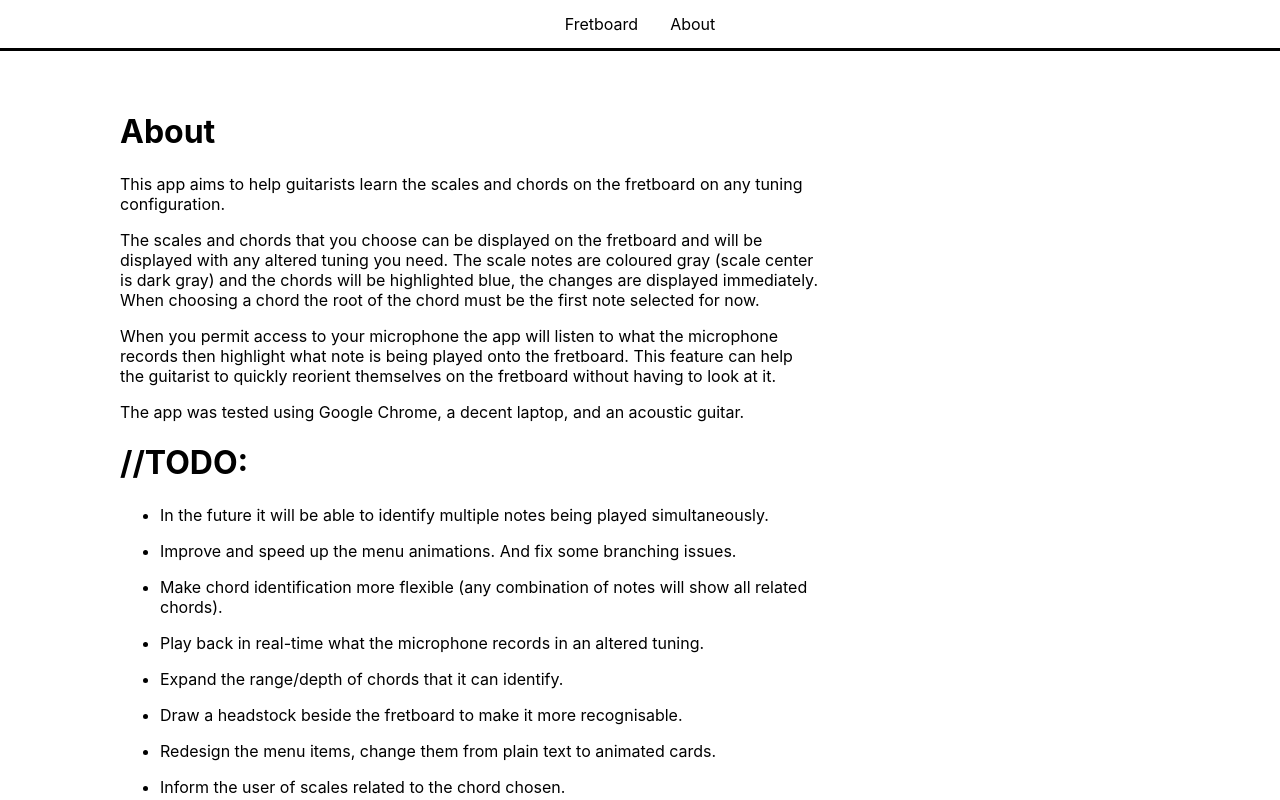
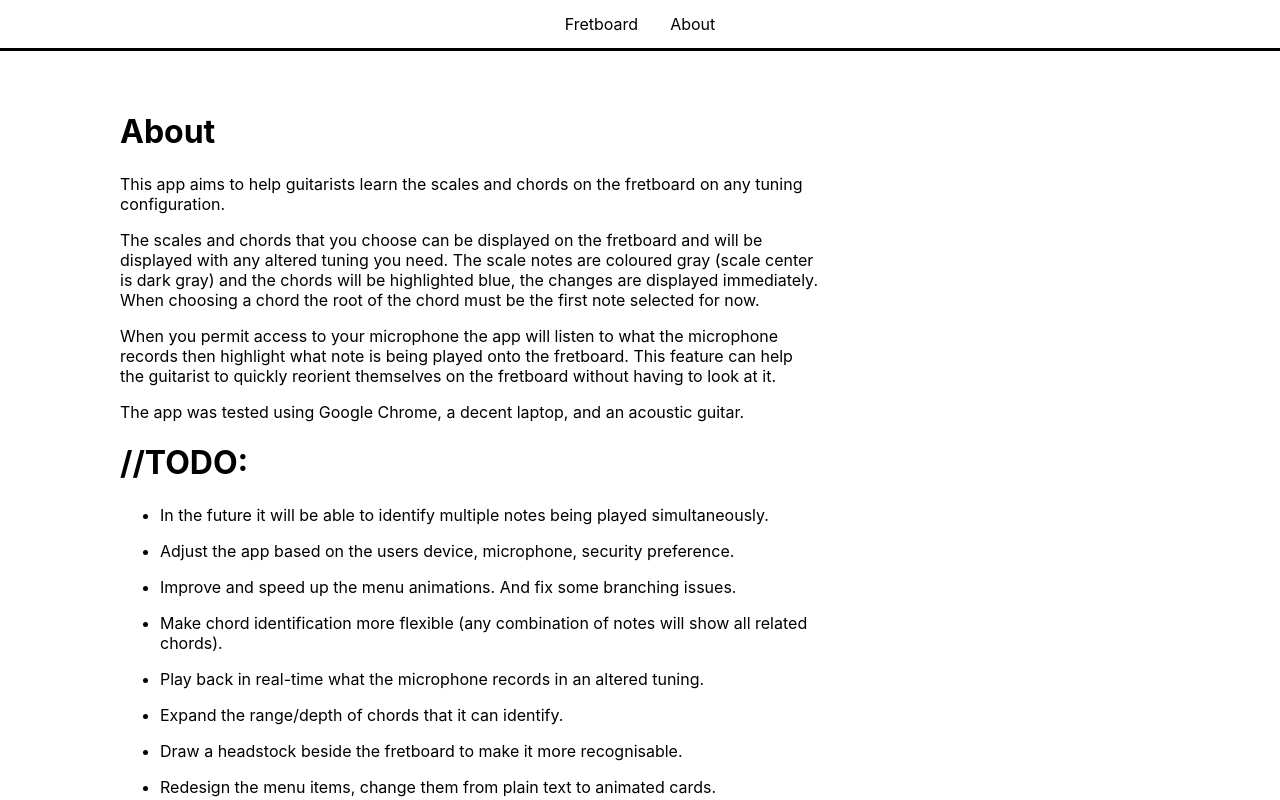
Before and after one commit to edric-m/chordsscales, a React (Create React App) app: page /about in a window 1280 px wide. Shown: the top 800 px of the page. Built offline with nearby package versions, Linux system fonts and the light colour scheme; no server answers.

Commit message:
todo added to about page

```diff
--- a/src/pages/AboutPage.js
+++ b/src/pages/AboutPage.js
@@ -34,6 +34,7 @@ const AboutPage = () => (
         <ul>
             <li><p>In the future it will be able to identify multiple notes
             being played simultaneously.</p></li>
+            <li><p>Adjust the app based on the users device, microphone, security preference.</p></li>
             <li><p>Improve and speed up the menu animations. And fix some branching issues.</p></li>
             <li><p>Make chord identification more flexible (any combination of notes will show all related
                 chords).</p></li>
```
